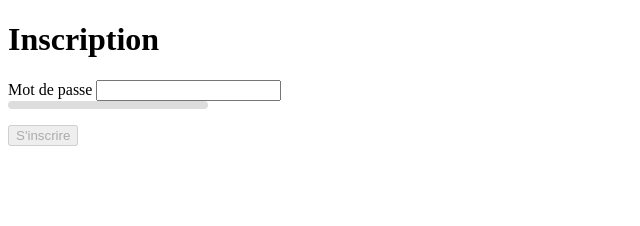
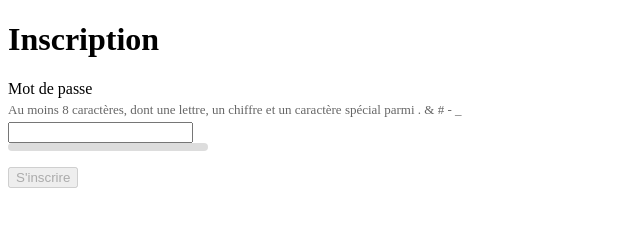
Before and after one commit to Rachid-Dalouse/TD3_M1_ISRI_RDalouse, a plain HTML site: page formulaire.html in a window 1280 px wide. Shown: the whole page, without its empty margins (0-640 px from the left). Drawn offline with Linux system fonts and the light colour scheme.

Commit message:
fix: add level password strenght accepted

```diff
--- a/formulaire.html
+++ b/formulaire.html
@@ -11,6 +11,7 @@
     #niveau.fort { background: #27ae60; }
     .valide { color: #27ae60; }
     .invalide { color: #e74c3c; }
+    #regles { display: block; color: #666; font-size: 13px; margin: 4px 0; }
   </style>
 </head>
 <body>
@@ -18,6 +19,7 @@
   <form id="monFormulaire">
     <div class="form-group">
       <label for="password">Mot de passe</label>
+      <small id="regles">Au moins 8 caractères, dont une lettre, un chiffre et un caractère spécial parmi . &amp; # - _</small>
       <input type="password" id="password" required>
       <div id="barre"><div id="niveau"></div></div>
       <p id="feedback"></p>
```
